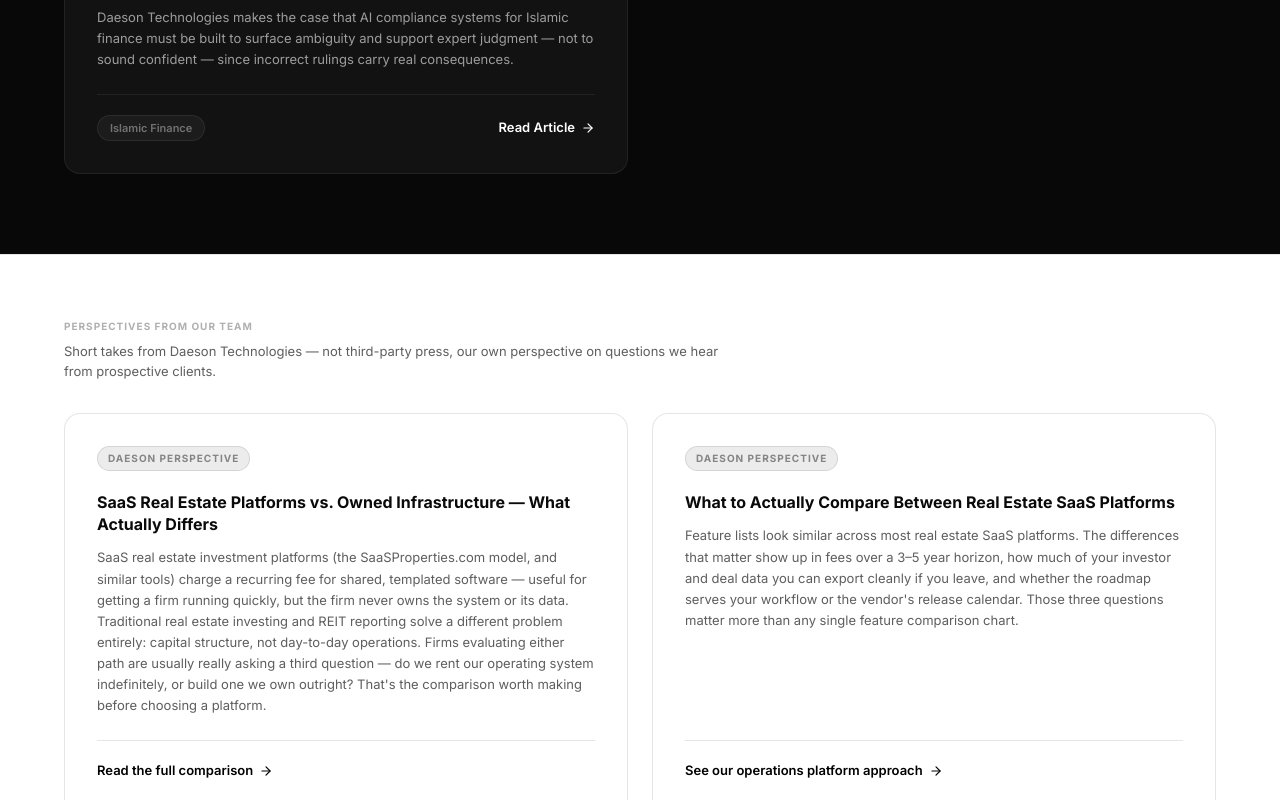
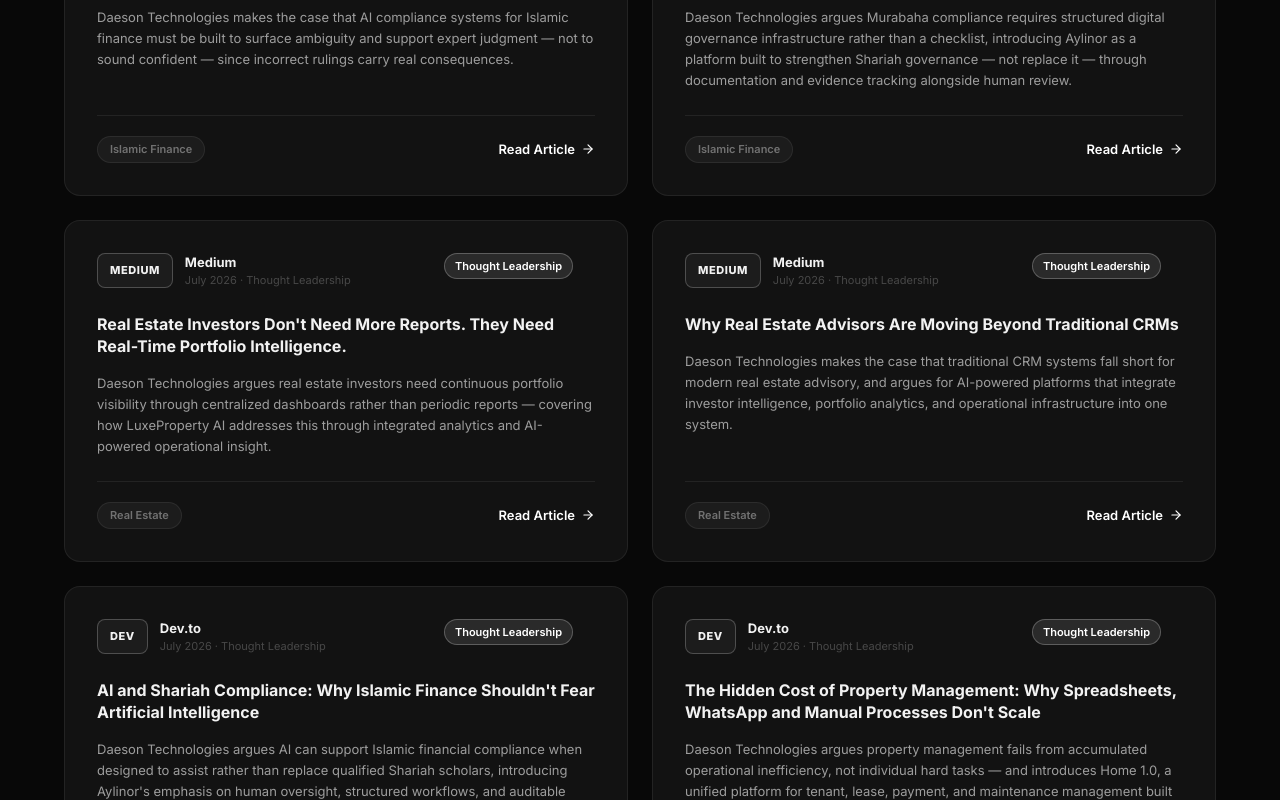
Before and after one commit to usmanh333/Daeson, a Next.js app: page /pr in a window 1280 px wide. Shown: the part 3960-4760 px from the top of the page. Built offline with nearby package versions, Linux system fonts and the light colour scheme.

Commit message:
Update website content and domain configuration

```diff
--- a/app/pr/page.tsx
+++ b/app/pr/page.tsx
@@ -256,6 +256,81 @@
     readTime: "Thought Leadership",
     href: "https://dev.to/daeson_technologies_612f4/building-an-ai-co-pilot-for-aaoifi-compliance-why-confident-and-wrong-is-the-failure-mode-that-1mn8",
     tag: "Islamic Finance",
+  },
+  {
+    id: 17,
+    outlet: "Medium",
+    wordmark: "Medium",
+    category: "Thought Leadership",
+    author: "Daeson Technologies",
+    headline: "Murabaha Compliance Is More Than a Checklist: Why Islamic Banks Need Better Digital Shariah Governance",
+    excerpt:
+      "Daeson Technologies argues Murabaha compliance requires structured digital governance infrastructure rather than a checklist, introducing Aylinor as a platform built to strengthen Shariah governance — not replace it — through documentation and evidence tracking alongside human review.",
+    date: "July 2026",
+    isoDate: "2026-07-24",
+    readTime: "Thought Leadership",
+    href: "https://medium.com/@daesontechnologies/murabaha-compliance-is-more-than-a-checklist-why-islamic-banks-need-better-digital-shariah-09bb03c6c2f0",
+    tag: "Islamic Finance",
+  },
+  {
+    id: 18,
+    outlet: "Medium",
+    wordmark: "Medium",
+    category: "Thought Leadership",
+    author: "Daeson Technologies",
+    headline: "Real Estate Investors Don't Need More Reports. They Need Real-Time Portfolio Intelligence.",
+    excerpt:
+      "Daeson Technologies argues real estate investors need continuous portfolio visibility through centralized dashboards rather than periodic reports — covering how LuxeProperty AI addresses this through integrated analytics and AI-powered operational insight.",
+    date: "July 2026",
+    isoDate: "2026-07-24",
+    readTime: "Thought Leadership",
+    href: "https://medium.com/@daesontechnologies/real-estate-investors-dont-need-more-reports-they-need-real-time-portfolio-intelligence-dbbdfe564606",
+    tag: "Real Estate",
+  },
+  {
+    id: 19,
+    outlet: "Medium",
+    wordmark: "Medium",
+    category: "Thought Leadership",
+    author: "Daeson Technologies",
+    headline: "Why Real Estate Advisors Are Moving Beyond Traditional CRMs",
+    excerpt:
+      "Daeson Technologies makes the case that traditional CRM systems fall short for modern real estate advisory, and argues for AI-powered platforms that integrate investor intelligence, portfolio analytics, and operational infrastructure into one system.",
+    date: "July 2026",
+    isoDate: "2026-07-24",
+    readTime: "Thought Leadership",
+    href: "https://medium.com/@daesontechnologies/why-real-estate-advisors-are-moving-beyond-traditional-crms-ai-investor-intelligence-and-the-next-9d1f25b342a0",
+    tag: "Real Estate",
+  },
+  {
+    id: 20,
+    outlet: "Dev.to",
+    wordmark: "DEV",
+    category: "Thought Leadership",
+    author: "Daeson Technologies",
+    headline: "AI and Shariah Compliance: Why Islamic Finance Shouldn't Fear Artificial Intelligence",
+    excerpt:
+      "Daeson Technologies argues AI can support Islamic financial compliance when designed to assist rather than replace qualified Shariah scholars, introducing Aylinor's emphasis on human oversight, structured workflows, and auditable decision-making.",
+    date: "July 2026",
+    isoDate: "2026-07-24",
+    readTime: "Thought Leadership",
+    href: "https://dev.to/daeson_technologies_612f4/ai-and-shariah-compliance-why-islamic-finance-shouldnt-fear-artificial-intelligence-1dj",
+    tag: "Islamic Finance",
+  },
+  {
+    id: 21,
+    outlet: "Dev.to",
+    wordmark: "DEV",
+    category: "Thought Leadership",
+    author: "Daeson Technologies",
+    headline: "The Hidden Cost of Property Management: Why Spreadsheets, WhatsApp and Manual Processes Don't Scale",
+    excerpt:
+      "Daeson Technologies argues property management fails from accumulated operational inefficiency, not individual hard tasks — and introduces Home 1.0, a unified platform for tenant, lease, payment, and maintenance management built to stay affordable for mid-sized operators.",
+    date: "July 2026",
+    isoDate: "2026-07-24",
+    readTime: "Thought Leadership",
+    href: "https://dev.to/daeson_technologies_612f4/the-hidden-cost-of-property-management-why-spreadsheets-whatsapp-and-manual-processes-dont-scale-3832",
+    tag: "Real Estate",
   },
 ];
 
```
